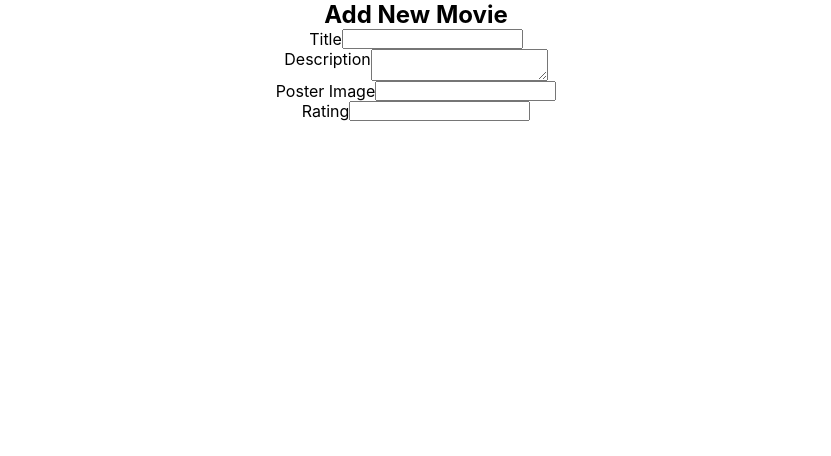
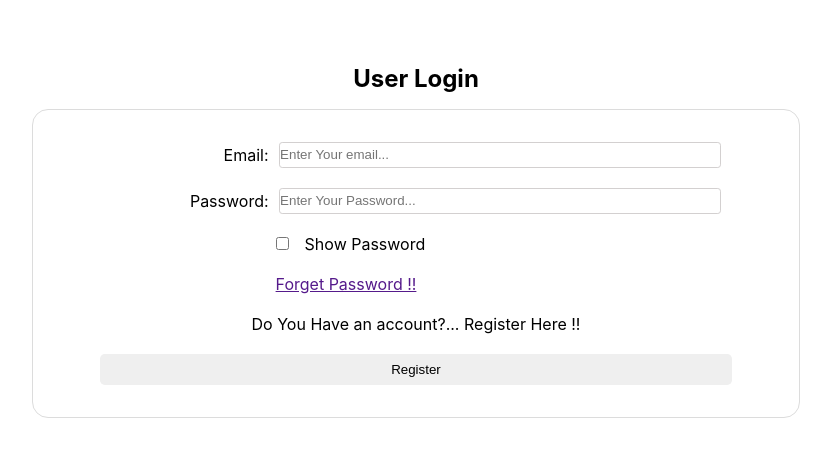
Before and after one commit to hassanelnajjar/HM-movies-react-app, a React (Create React App) app: page / in a window 1280 px wide. Shown: the top 456 px of the page, without its empty margins (224-1055 px from the left). Built offline with nearby package versions, Linux system fonts and the light colour scheme.

Commit message:
add login component

```diff
--- a/src/App.js
+++ b/src/App.js
@@ -1,10 +1,10 @@
-import AddMovie from './components/AddMovie';
+import Login from './components/Login';
 import './App.css';
 
 function App() {
   return (
     <div className="App">
-      <AddMovie />
+      <Login />
     </div>
   );
 }
--- /dev/null
+++ b/src/components/Login/index.jsx
@@ -0,0 +1,96 @@
+import React, { Component } from 'react';
+import { Link } from 'react-router-dom';
+import './style.css';
+export default class Login extends Component {
+	state = {
+		email: '',
+    password: '',
+    showPassword:false,
+    errors:false
+	};
+
+	handleSubmit = (event) => {
+		event.preventDefault();
+		const {
+			target: [{ value: email }, { value: password }],
+		} = event;
+    const savedUsers = JSON.parse(localStorage.getItem('users'))
+    const isAuth = savedUsers.find(user=> user.email === email && user.password === password)
+    console.log(isAuth)
+    if (isAuth){
+        // this.props.history.push('/movies')
+        this.setState({errors:false})
+        return  console.log('Auth')
+    }
+    this.setState({errors:true})
+	};
+	handleEmail = (event) => {
+		const {
+			target: { value },
+		} = event;
+		this.setState({ email: value });
+	};
+	handlePassword = (event) => {
+		const {
+			target: { value },
+		} = event;
+		this.setState({ password: value });
+  };
+
+  handleShowPassword = ()=>{
+    this.setState((prevState)=>({showPassword:!prevState.showPassword}))
+  }
+
+	render() {
+		const { email, password,showPassword ,errors} = this.state;
+		return (
+			<div className='login-form-container'>
+				<h2 className='add-user-header'>User Login</h2>
+				<form onSubmit={this.handleSubmit} className='login-form'>
+					<div className='add-user-input-row'>
+						<label htmlFor='Email'>Email</label>
+						<input
+							type='email'
+							id='Email'
+							placeholder='Enter Your email...'
+							value={email}
+							onChange={this.handleEmail}
+						/>
+					</div>
+					<div className='add-user-input-row'>
+						<label htmlFor='Email'>Password</label>
+						<input
+							type={showPassword? 'text':'password'}
+							id='Password'
+							placeholder='Enter Your Password...'
+							value={password}
+							onChange={this.handlePassword}
+						/>
+					</div>
+					<div className='add-user-input-row-show-password'>
+						<input
+							type='checkbox'
+							id='Password'
+							placeholder='Enter Your Password...'
+							value={password}
+							onChange={this.handleShowPassword}
+						/>
+						<label htmlFor='Email'>Show Password</label>
+					</div>
+					<div className='add-user-input-row-forget-password'>
+						<a href=''>Forget Password !!</a>
+					</div>
+					<p>
+						Do You Have an account?... <a>Register Here !!</a>
+					</p>
+          {errors?  <p className="login-error">Incorrect User name or password !!</p>:null }
+					<input
+						className='submit-login-button'
+						type='submit'
+						value='Register'
+					/>
+				</form>
+			</div>
+		);
+	}
+}
--- /dev/null
+++ b/src/components/Login/style.css
@@ -0,0 +1,90 @@
+.login-form-container{
+  width: 60vw;
+  height: 70vh;
+  margin: 3rem auto;
+  display: flex;
+  flex-direction: column;
+  justify-content: flex-start;
+  align-items:center
+}
+
+.add-user-header{
+  text-align: center;
+  margin: 1rem 0;
+}
+
+.login-form{
+  display: flex;
+  flex-direction: column;
+  justify-content: center;
+  align-items:center;
+  border:1px solid gainsboro;
+  padding: 2rem;
+  border-radius: 1rem;
+  width: 100%;
+  gap:20px;
+}
+
+.add-user-input-row{
+  display: flex;
+  flex-direction: row;
+  width: 90%;
+  justify-content: space-evenly;
+  align-items:center
+}
+
+.add-user-input-row label{
+  width:25%;
+  text-align: right;
+  white-space: nowrap;
+
+}
+
+.add-user-input-row label::after{
+  content:":"
+}
+
+.add-user-input-row-show-password{
+  width: 40%;
+}
+.add-user-input-row-show-password input{
+  margin-right:1rem ;
+}
+
+.add-user-input-row input{
+  width:70%;
+  line-height: 1.5rem;
+  outline: none;
+  border:1px solid rgb(211, 208, 208);
+  border-radius:0.20rem;
+}
+
+.add-user-input-row-forget-password{
+  display: flex;
+  flex-direction: row;
+  width: 40%;
+  justify-content: flex-start;
+  align-items:flex-start
+
+}
+
+
+.submit-login-button{
+  border:none;
+  padding: 0.5rem 2rem;
+  border-radius:0.3rem;
+  width:90%;
+  position: relative;
+  outline: none;
+  transition: all 0.5s;
+  cursor: pointer;
+}
+
+.submit-login-button:hover{
+  background-color:gray
+}
+
+
+.login-error{
+  color: red;
+}
```
Also changed, not shown: 1 other file (tests, documents, lock files or other folders).
